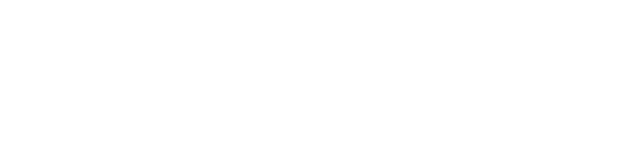
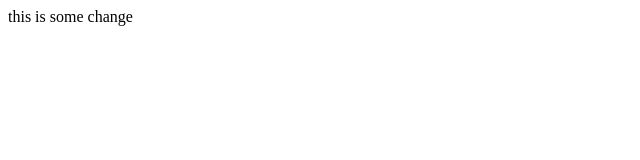
Before and after one commit to Ujjwalsi2/Web-Dev, a plain HTML site: page index.html in a window 1280 px wide. Shown: the whole page, without its empty margins (0-640 px from the left). Drawn offline with Linux system fonts and the light colour scheme.

Commit message:
first change

```diff
--- a/index.html
+++ b/index.html
@@ -4,8 +4,12 @@
     <meta charset="UTF-8">
     <meta name="viewport" content="width=device-width, initial-scale=1.0">
     <title>Document</title>
+
 </head>
 <body>
+    <div>
+        this is some change
+    </div>
 
 </body>
 </html>
```
